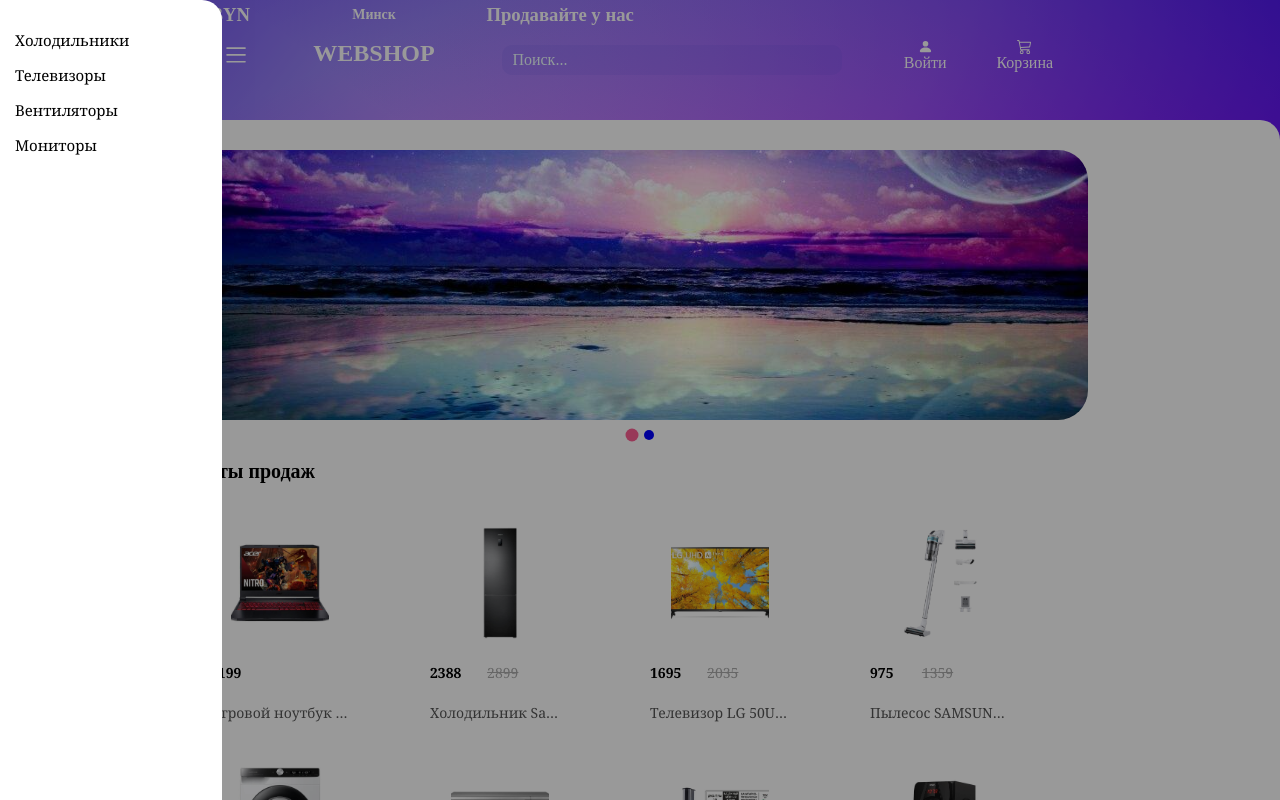
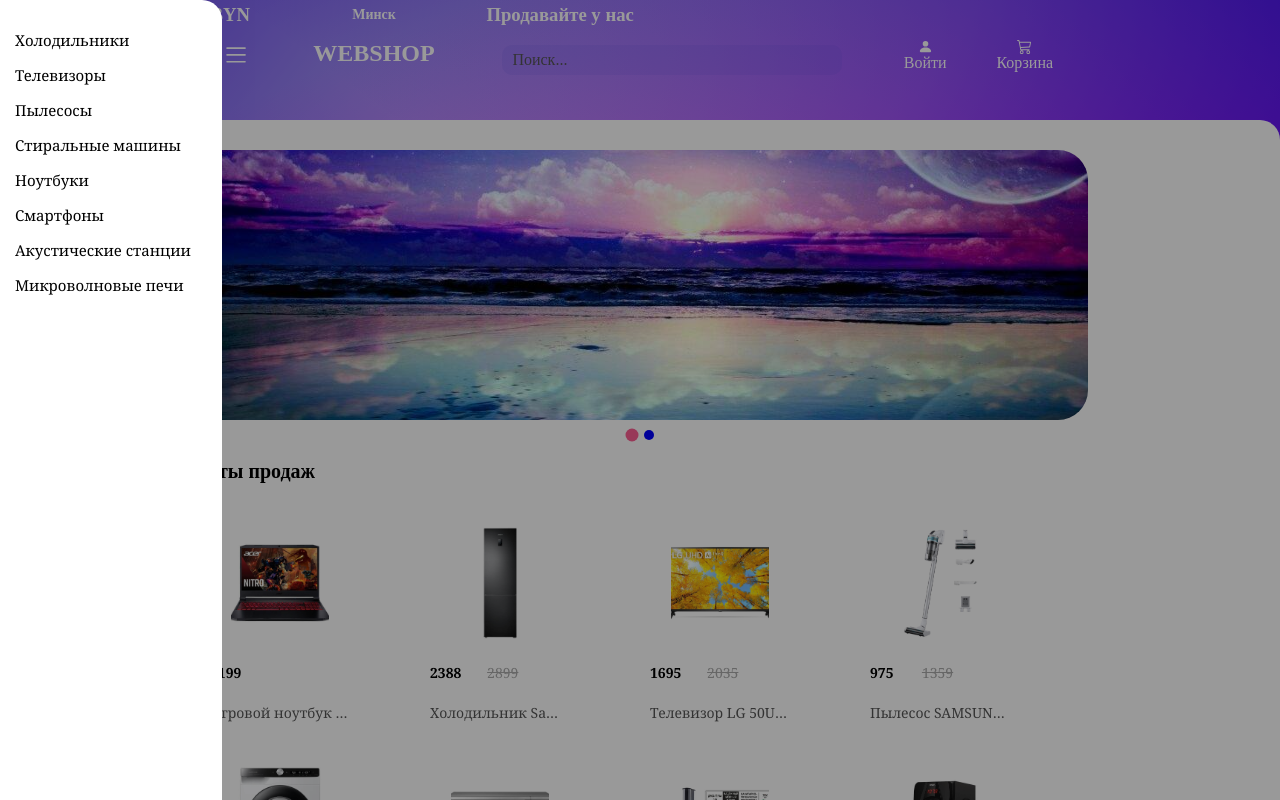
Before and after one commit to KolyaVol/ReactWebShop, a React (Create React App) app: page / in a window 1280 px wide. Both pictures are taken after a click on the element 236 px from the left and 55 px from the top of the page. Shown: the top 800 px of the page. Built offline with nearby package versions, Linux system fonts and the light colour scheme.

Commit message:
some style fixes

```diff
--- a/src/Pages/AddProd/AddProd.jsx
+++ b/src/Pages/AddProd/AddProd.jsx
@@ -20,7 +20,6 @@ export default function AddProd() {
           <MyInput classes ={styles.input} required placeholder={`Введите ${char}`}></MyInput>
         </div>
       ))}
-      <input type='submit'></input>
     </form>
   );
 }
--- a/src/Pages/AddProd/AddProd.module.css
+++ b/src/Pages/AddProd/AddProd.module.css
@@ -4,12 +4,13 @@
     display: flex;
     flex-direction: column;
     margin: 12rem 0 -2rem;
-    padding: 0 30vw;
+    padding: 5rem 30vw;
     position: relative;
     justify-content: center;
     border-radius: 2rem;
     background-color: #fff;
     box-sizing: border-box;
+
 }
 
 .charItem {
@@ -21,16 +22,11 @@
 .charTitle {
     font-family: Georgia, 'Times New Roman', Times, serif;
     font-size: 1.5rem;
-    color: aquamarine;
+    color: #000;
     margin: 0 0 0 1rem;
 }
 
-.charTitle:first-child {
-    margin: 1rem 0 0 1rem;
+.input {
+    background: transparent;
+box-shadow: 0 0 2rem #555;
 }
-
-.input {
-background: linear-gradient(217deg, rgba(47, 4, 236, 0.8), rgba(255, 0, 0, 0) 70.71%),
-        linear-gradient(336deg, rgba(204, 0, 255, 0.8), rgba(0, 255, 0, 0) 70.71%),
-        linear-gradient(127deg, rgba(47, 4, 236, 0.8), rgba(0, 0, 255, 0) 70.71%);
-}
--- a/src/Pages/Cart/Cart.jsx
+++ b/src/Pages/Cart/Cart.jsx
@@ -7,6 +7,7 @@ import CartCounter from "../../UI/CartCounter/CartCounter";
 
 export default function Cart() {
 	const cartProds = useSelector((state) => state.addToCart);
+	const prodsArr = useSelector((state) => state.prodList.prods);
 	const router = useNavigate();
 
 	let uniqueArr = cartProds.prods.filter(function (prod, index) {
@@ -33,10 +34,12 @@ export default function Cart() {
 			{cartProds.prods[0] ? (
 				uniqueArr.map((prod) => (
 					<div key={prod.id + "prod"} className={styles.cart__item}>
-						<div
+						<img
+							src={prodsArr[prod.id - 1].image[0]}
+							alt=""
 							className={styles.cart__image}
 							onClick={() => router(`/prod/${prod.id}`)}
-						></div>
+						/>
 						<div
 							className={styles.cart__description}
 							onClick={() => router(`/prod/${prod.id}`)}
--- a/src/Pages/Cart/Cart.module.css
+++ b/src/Pages/Cart/Cart.module.css
@@ -96,7 +96,8 @@
 
 .cart__name {
     display: block;
-    color: gainsboro;
+    width: 40rem;
+    color: #555;
     font-family: Georgia, 'Times New Roman', Times, serif;
 }
 
--- a/src/Pages/ProdIdPage/ProdIdPage.module.css
+++ b/src/Pages/ProdIdPage/ProdIdPage.module.css
@@ -156,6 +156,6 @@ font-size: 1.5rem;
 	justify-items: center;
 	}
 	.purchase {
-		margin-top: 6rem;
+		margin: 3rem 0;
 		width: 30vw;}
 }
--- a/src/Pages/SearchPage/SearchPage.jsx
+++ b/src/Pages/SearchPage/SearchPage.jsx
@@ -41,7 +41,7 @@ export default function SearchPage() {
 						onClick={() => router(`/prod/${prod.id}`)}
 						className={styles.prod__item}
 					>
-            <div className={styles.image}></div>
+						<img src={prod.image[0]} alt="" className={styles.image} />
 
 						<div className={styles.price}>{prod.price}</div>
 
--- a/src/Pages/SearchPage/SearchPage.module.css
+++ b/src/Pages/SearchPage/SearchPage.module.css
@@ -18,7 +18,7 @@
 
 .sort__title {
 	margin: 0 1vw;
-    color: lightblue;
+	color: #555;
 }
 .sort__type {
 	cursor: pointer;
@@ -35,18 +35,17 @@
 	color: aqua;
 }
 .prod__list {
-    margin: 0 15vw;
+	margin: 3rem 15vw;
 	display: flex;
 	width: 70vw;
 	min-height: 50vh;
 	justify-content: center;
 	flex-wrap: wrap;
-
 }
 
 .prods__title {
 	font-size: 2rem;
-    font-family: 'Titan One', cursive;
+	font-family: "Titan One", cursive;
 	margin-left: 15vw;
 }
 
@@ -55,38 +54,33 @@
 	grid-template-columns: repeat(3, 1rf);
 	grid-template-rows: 10rem 2rem 2rem;
 	grid-template-areas:
-        'img img img'
-        'pr sl sl'
-        'name name name';
+		"img img img"
+		"pr sl sl"
+		"name name name";
 	border-radius: 2rem;
 	height: 14rem;
 	width: 10rem;
 	font-size: 1.4rem;
 	margin: 1rem;
 	cursor: pointer;
-
 }
 
 .image {
-    border-radius: 0.7rem;
-    background-color: cornflowerblue;
+	grid-area: img;
 	width: 100%;
-    grid-area: img;
 }
 
 .price {
+	grid-area: pr;
 	display: block;
-    font-family: Georgia, 'Times New Roman', Times, serif;
+	font-family: Georgia, "Times New Roman", Times, serif;
 	font-weight: 700;
-    grid-area: pr;
-
-
 }
 
 .sale {
 	display: block;
-    color: gainsboro;
-    font-family: Georgia, 'Times New Roman', Times, serif;
+	color: #555;
+	font-family: Georgia, "Times New Roman", Times, serif;
 	font-weight: 200;
 	grid-area: sl;
 	text-decoration: line-through;
@@ -94,8 +88,8 @@
 
 .name {
 	display: block;
-    color: gainsboro;
-    font-family: Georgia, 'Times New Roman', Times, serif;
+	color: #555;
+	font-family: Georgia, "Times New Roman", Times, serif;
 	grid-area: name;
 	white-space: nowrap;
 	overflow: hidden;
--- a/src/UI/Header/Burger/Burger.jsx
+++ b/src/UI/Header/Burger/Burger.jsx
@@ -17,8 +17,13 @@ export default function Burger() {
 
   const refrig = usePosts(prodList.prods, "", "холодильник");
   const tv = usePosts(prodList.prods, "", "телевизор");
-  const fan = usePosts(prodList.prods, "", "вентилятор");
-  const monitor = usePosts(prodList.prods, "", "монитор");
+  const vacum = usePosts(prodList.prods, "", "пылесос");
+  const wash = usePosts(prodList.prods, "", "стирал");
+  const note = usePosts(prodList.prods, "", "ноутбук");
+  const phone = usePosts(prodList.prods, "", "смарт");
+  const acustic = usePosts(prodList.prods, "", "станция");
+  const mcwave = usePosts(prodList.prods, "", "микроволновая печь");
+
 
   const clickHandler = (smth) => {
     dispatch(filteredProds(smth));
@@ -37,8 +42,12 @@ export default function Burger() {
 				<nav>
 					<p onClick={() => clickHandler(refrig)}>Холодильники</p>
 					<p onClick={() => clickHandler(tv)}>Телевизоры</p>
-          <p onClick={() => clickHandler(fan)}>Вентиляторы</p>
-          <p onClick={() => clickHandler(monitor)}>Мониторы</p>
+					<p onClick={() => clickHandler(vacum)}>Пылесосы</p>
+					<p onClick={() => clickHandler(wash)}>Стиральные машины</p>
+					<p onClick={() => clickHandler(note)}>Ноутбуки</p>
+					<p onClick={() => clickHandler(phone)}>Смартфоны</p>
+					<p onClick={() => clickHandler(acustic)}>Акустические станции</p>
+					<p onClick={() => clickHandler(mcwave)}>Микроволновые печи</p>
 				</nav>
 			</PopUp>
 			<div onClick={() => setBurgerVisible(true)} className={styles.burger}>
--- a/src/UI/MyInput/MyInput.module.css
+++ b/src/UI/MyInput/MyInput.module.css
@@ -1,5 +1,4 @@
 .MyInput {
-    background-color: cornflowerblue;
     font-family: Georgia, 'Times New Roman', Times, serif;
     font-size: 16px;
     min-width: 20em;
@@ -12,5 +11,5 @@
 }
 
 .MyInput::placeholder {
-    color: azure;
+    color: #555;
 }
--- a/src/store/prodListSlice.js
+++ b/src/store/prodListSlice.js
@@ -27,8 +27,8 @@ const prodListSlice = createSlice({
 					"Память:",
 					"ОЗУ 8 ГБ DDR4 , SSD 512 ГБ",
 				],
-				type: "монитор",
-				manufacturer: "Sumsong",
+				type: "Игровой ноутбук",
+				manufacturer: "Acer",
 			},
 			{
 				id: 2,
@@ -188,7 +188,7 @@ const prodListSlice = createSlice({
 			},
 			{
 				id: 8,
-				name: "Акустическая система SVEN MS-2070",
+				name: "Акустическая станция SVEN MS-2070",
 				image: [
 					"../images/acusticSven1.jpg",
 					"../images/acusticSven2.jpg",
```
Lines whose indentation alone changed are shown as unchanged.
